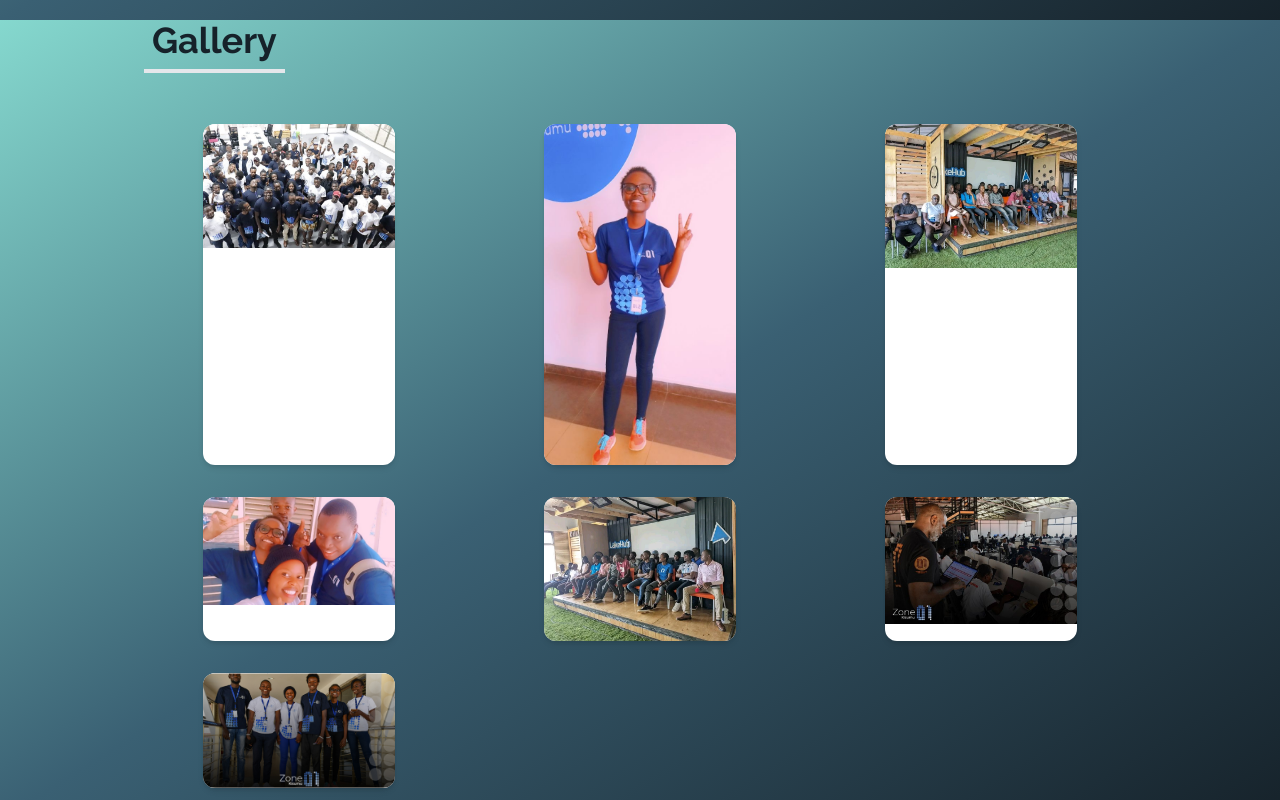
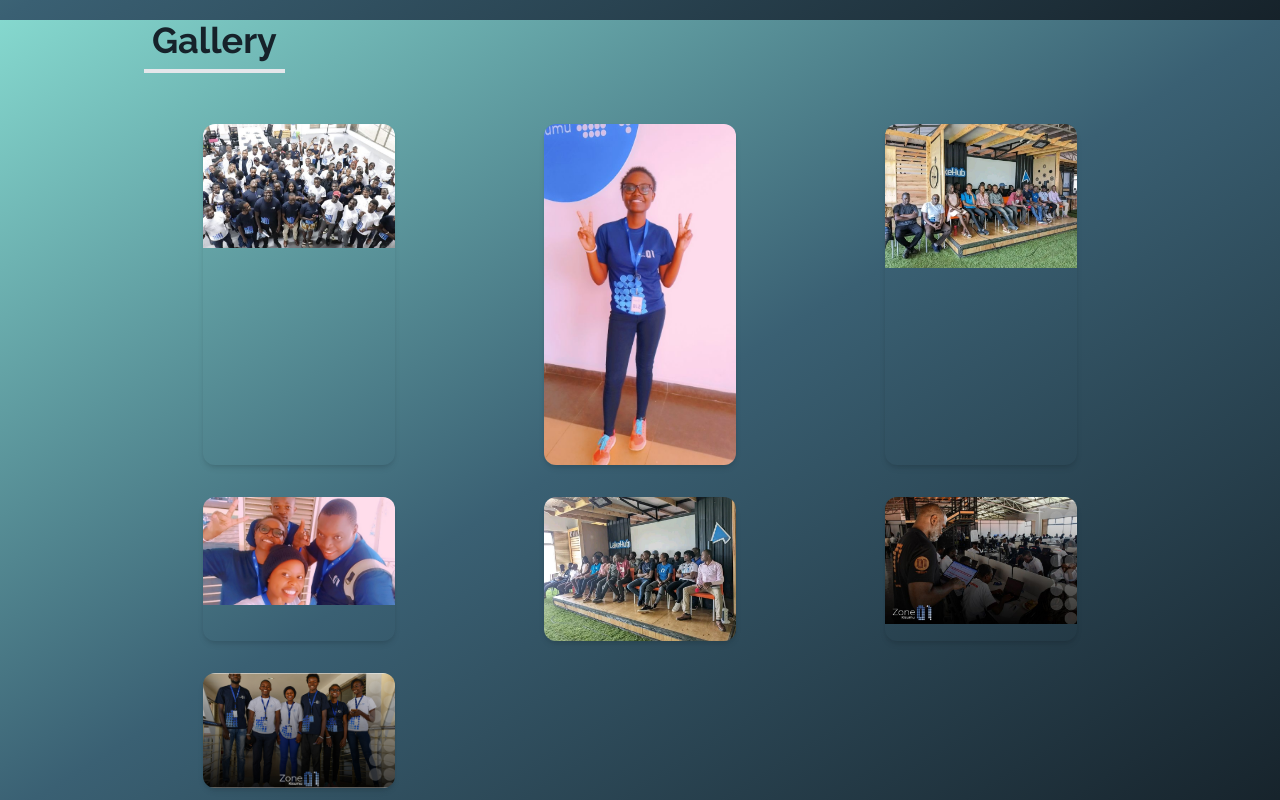
Before and after one commit to Cherrypick14/sleek_portfolio, a React (Create React App) app: page / in a window 1280 px wide. Shown: the part 1580-2380 px from the top of the page. Built offline with nearby package versions, Linux system fonts and the light colour scheme.

Commit message:
fix a few typos

```diff
--- a/src/components/gallery/galleryarray.jsx
+++ b/src/components/gallery/galleryarray.jsx
@@ -40,7 +40,7 @@
 
 const Galleryarray = ({data}) => {
   return (
-    <div className= 'max-w-md mx-auto bg-white rounded-xl shadow-md overflow-hidden md:max-w-2xl'>
+    <div className= 'max-w-md mx-auto rounded-xl shadow-md overflow-hidden md:max-w-2xl'>
       <div className='md:flex'>
         <div className='md:shrink-0'>
         <img src={data.src} alt="" className='h-48 w-full object-cover md:h-full md:w-48'/>
```
